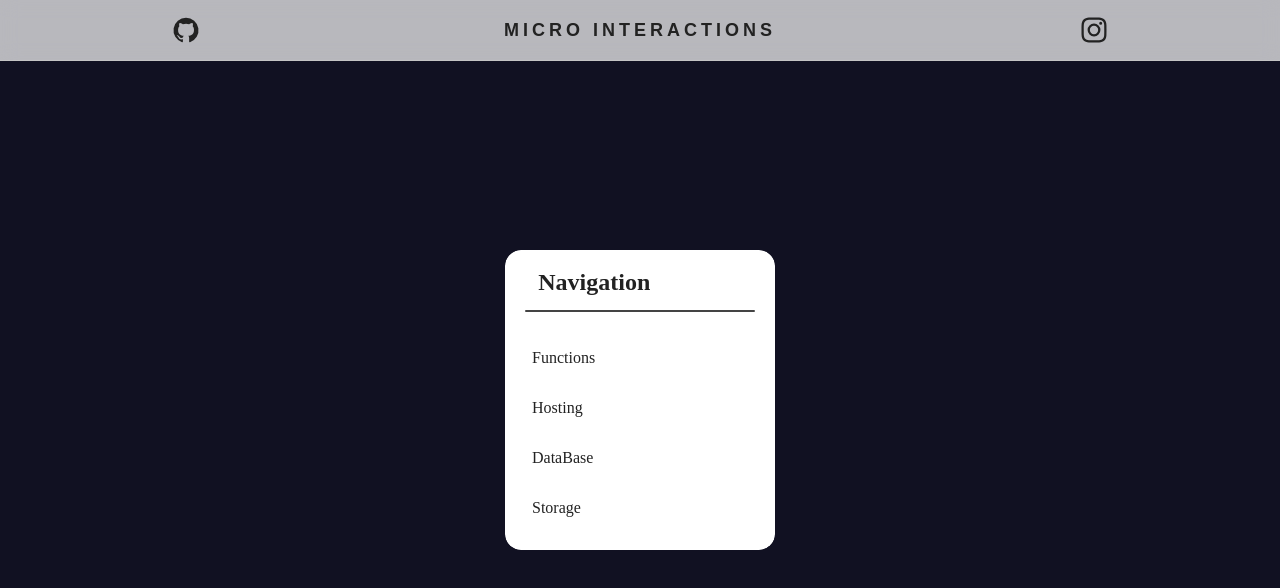
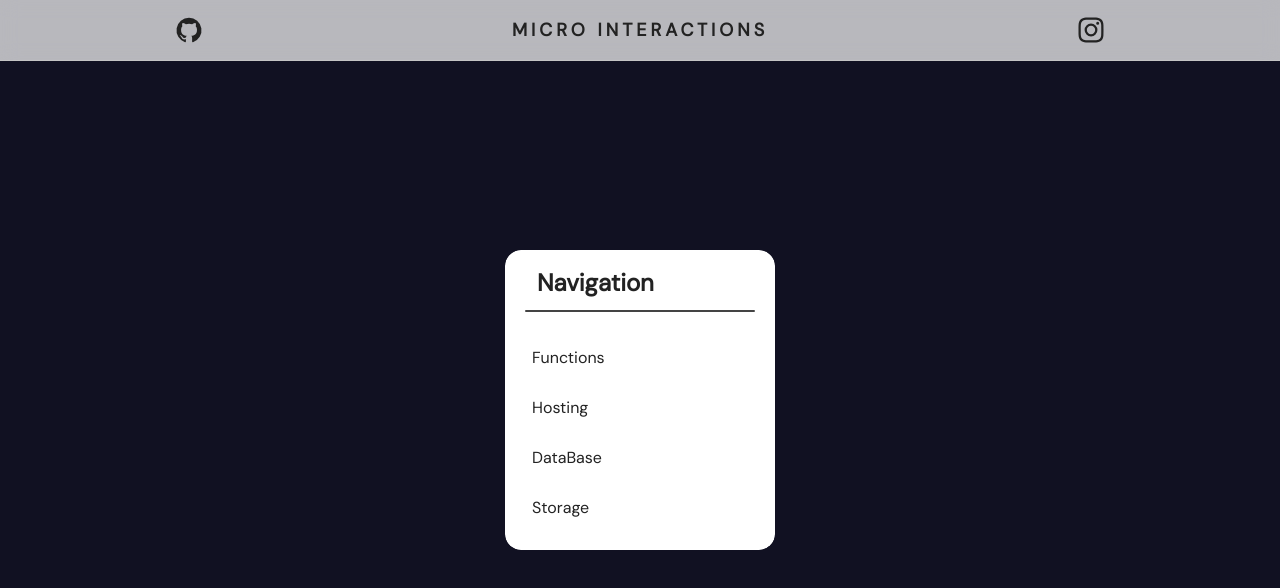
Before and after one commit to jshelpr/Splendour, a React (Create React App) app: page / in a window 1280 px wide. Shown: the top 588 px of the page. Built offline with nearby package versions, Linux system fonts and the light colour scheme.

Commit message:
Added font

```diff
--- a/src/index.css
+++ b/src/index.css
@@ -1,3 +1,5 @@
+@import url('https://fonts.googleapis.com/css2?family=DM+Sans&display=swap');
+
 body {
   margin: 0;
   font-family: "DM Sans", sans-serif;
```
